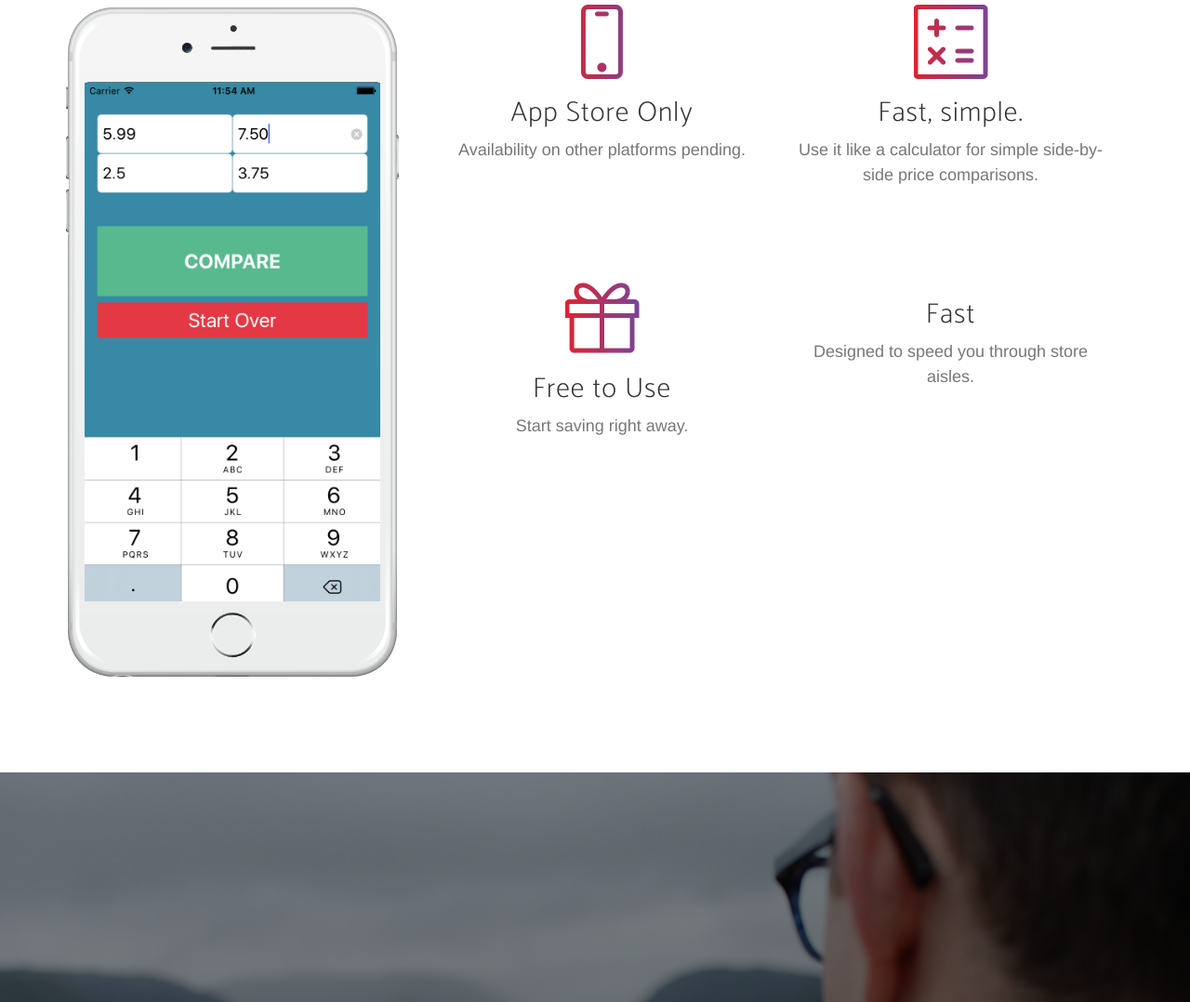
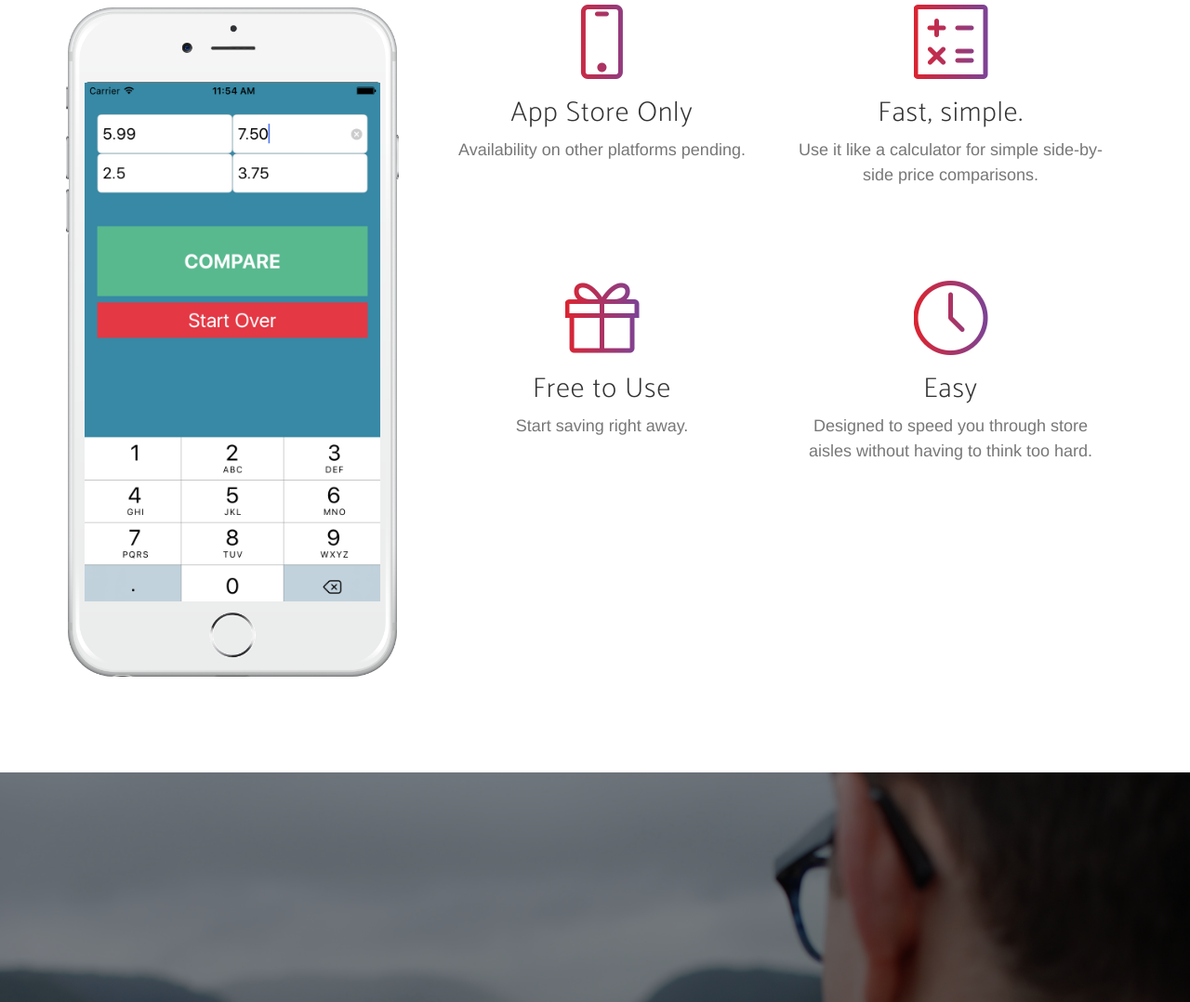
Before and after one commit to Evad241030/precio, a website: page index.html in a window 1280 px wide. Shown: the part 1607-2685 px from the top of the page at 93% size. Drawn offline with nearby package versions, Linux system fonts and the light colour scheme; a web font is replaced by a local one.

Commit message:
Added Clock Icon

```diff
--- a/index.html
+++ b/index.html
@@ -166,9 +166,9 @@
                             </div>
                             <div class="col-md-6">
                                 <div class="feature-item">
-                                    <i class="icon-clock-o text-primary"></i>
-                                    <h3>Fast</h3>
-                                    <p class="text-muted">Designed to speed you through store aisles.</p>
+                                    <i class="icon-clock text-primary"></i>
+                                    <h3>Easy</h3>
+                                    <p class="text-muted">Designed to speed you through store aisles without having to think too hard.</p>
                                 </div>
                             </div>
                         </div>
```
